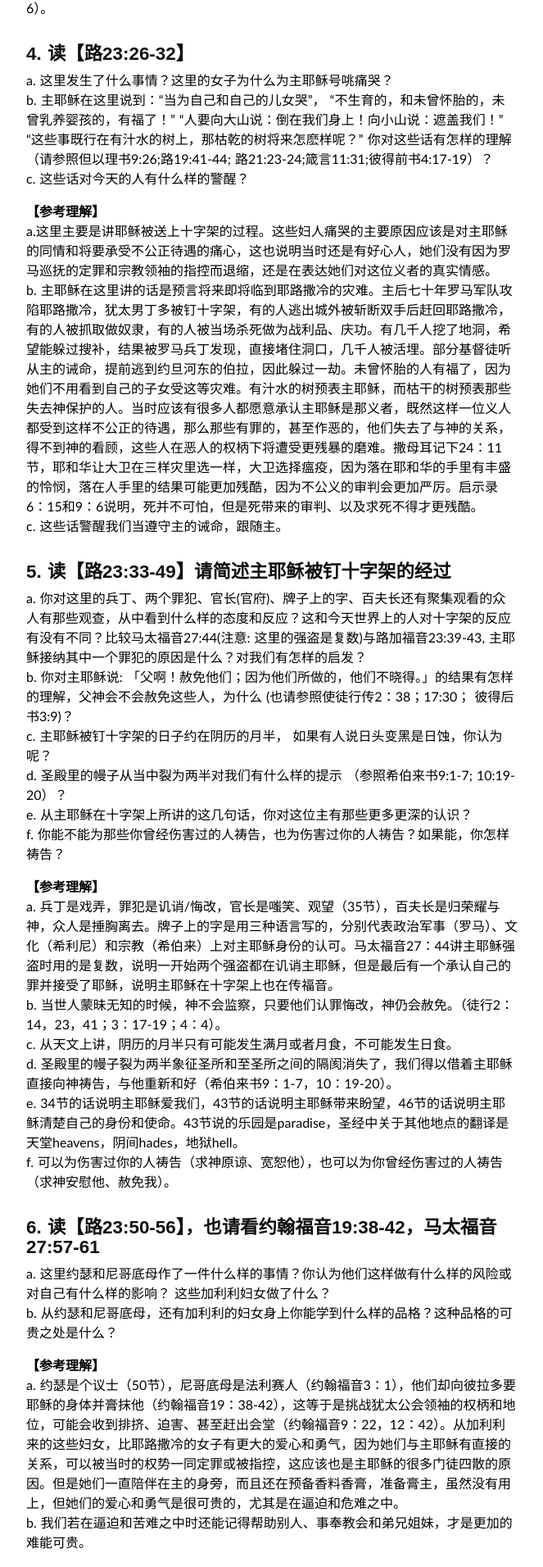
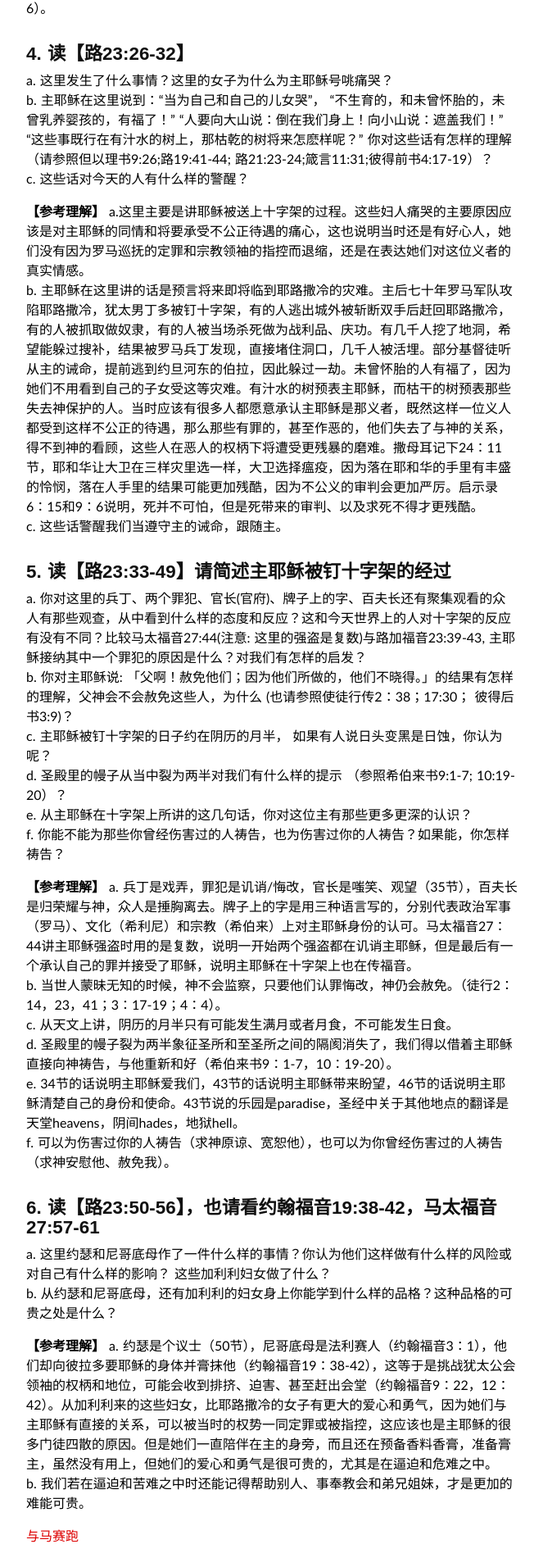
Before and after one commit to sjsprecious/sjsprecious.github.io, a Jekyll site: the page built from _posts/2015-04-16-LUKE-GOSPEL-CHAP-23.md, in a window 1280 px wide. Shown: the part 1561-3473 px from the top of the page at 82% size, without its empty margins (308-971 px from the left). Built offline with Jekyll 4.4.1, drawn with Linux system fonts in a browser that asks for light colours; some web fonts are replaced; comment, search, counter and statistics services are not loaded.

```diff
--- a/_posts/2015-04-16-LUKE-GOSPEL-CHAP-23.md
+++ b/_posts/2015-04-16-LUKE-GOSPEL-CHAP-23.md
@@ -35,7 +35,7 @@ a. 这里发生了什么事情？这里的女子为什么为主耶稣号咷痛
 b. 主耶稣在这里说到：“当为自己和自己的儿女哭”， “不生育的，和未曾怀胎的，未曾乳养婴孩的，有福了！” “人要向大山说：倒在我们身上！向小山说：遮盖我们！” “这些事既行在有汁水的树上，那枯乾的树将来怎麽样呢？” 你对这些话有怎样的理解（请参照但以理书9:26;路19:41-44; 路21:23-24;箴言11:31;彼得前书4:17-19）？<br>
 c. 这些话对今天的人有什么样的警醒？<br>
 
-**【参考理解】**<br>
+**【参考理解】**
 a.这里主要是讲耶稣被送上十字架的过程。这些妇人痛哭的主要原因应该是对主耶稣的同情和将要承受不公正待遇的痛心，这也说明当时还是有好心人，她们没有因为罗马巡抚的定罪和宗教领袖的指控而退缩，还是在表达她们对这位义者的真实情感。<br>
 b. 主耶稣在这里讲的话是预言将来即将临到耶路撒冷的灾难。主后七十年罗马军队攻陷耶路撒冷，犹太男丁多被钉十字架，有的人逃出城外被斩断双手后赶回耶路撒冷，有的人被抓取做奴隶，有的人被当场杀死做为战利品、庆功。有几千人挖了地洞，希望能躲过搜补，结果被罗马兵丁发现，直接堵住洞口，几千人被活埋。部分基督徒听从主的诫命，提前逃到约旦河东的伯拉，因此躲过一劫。未曾怀胎的人有福了，因为她们不用看到自己的子女受这等灾难。有汁水的树预表主耶稣，而枯干的树预表那些失去神保护的人。当时应该有很多人都愿意承认主耶稣是那义者，既然这样一位义人都受到这样不公正的待遇，那么那些有罪的，甚至作恶的，他们失去了与神的关系，得不到神的看顾，这些人在恶人的权柄下将遭受更残暴的磨难。撒母耳记下24：11节，耶和华让大卫在三样灾里选一样，大卫选择瘟疫，因为落在耶和华的手里有丰盛的怜悯，落在人手里的结果可能更加残酷，因为不公义的审判会更加严厉。启示录6：15和9：6说明，死并不可怕，但是死带来的审判、以及求死不得才更残酷。<br>
 c. 这些话警醒我们当遵守主的诫命，跟随主。<br><br>
@@ -49,7 +49,7 @@ d. 圣殿里的幔子从当中裂为两半对我们有什么样的提示 （参
 e. 从主耶稣在十字架上所讲的这几句话，你对这位主有那些更多更深的认识？<br>
 f. 你能不能为那些你曾经伤害过的人祷告，也为伤害过你的人祷告？如果能，你怎样祷告？<br>
 
-**【参考理解】**<br>
+**【参考理解】**
 a. 兵丁是戏弄，罪犯是讥诮/悔改，官长是嗤笑、观望（35节），百夫长是归荣耀与神，众人是捶胸离去。牌子上的字是用三种语言写的，分别代表政治军事（罗马）、文化（希利尼）和宗教（希伯来）上对主耶稣身份的认可。马太福音27：44讲主耶稣强盗时用的是复数，说明一开始两个强盗都在讥诮主耶稣，但是最后有一个承认自己的罪并接受了耶稣，说明主耶稣在十字架上也在传福音。<br>
 b. 当世人蒙昧无知的时候，神不会监察，只要他们认罪悔改，神仍会赦免。（徒行2：14，23，41；3：17-19；4：4）。<br>
 c. 从天文上讲，阴历的月半只有可能发生满月或者月食，不可能发生日食。<br>
@@ -62,7 +62,7 @@ f. 可以为伤害过你的人祷告（求神原谅、宽恕他），也可以
 a. 这里约瑟和尼哥底母作了一件什么样的事情？你认为他们这样做有什么样的风险或对自己有什么样的影响？ 这些加利利妇女做了什么？<br>
 b. 从约瑟和尼哥底母，还有加利利的妇女身上你能学到什么样的品格？这种品格的可贵之处是什么？<br>
 
-**【参考理解】**<br>
+**【参考理解】**
 a. 约瑟是个议士（50节），尼哥底母是法利赛人（约翰福音3：1），他们却向彼拉多要耶稣的身体并膏抹他（约翰福音19：38-42），这等于是挑战犹太公会领袖的权柄和地位，可能会收到排挤、迫害、甚至赶出会堂（约翰福音9：22，12：42）。从加利利来的这些妇女，比耶路撒冷的女子有更大的爱心和勇气，因为她们与主耶稣有直接的关系，可以被当时的权势一同定罪或被指控，这应该也是主耶稣的很多门徒四散的原因。但是她们一直陪伴在主的身旁，而且还在预备香料香膏，准备膏主，虽然没有用上，但她们的爱心和勇气是很可贵的，尤其是在逼迫和危难之中。<br>
 b. 我们若在逼迫和苦难之中时还能记得帮助别人、事奉教会和弟兄姐妹，才是更加的难能可贵。<br>
 
```
